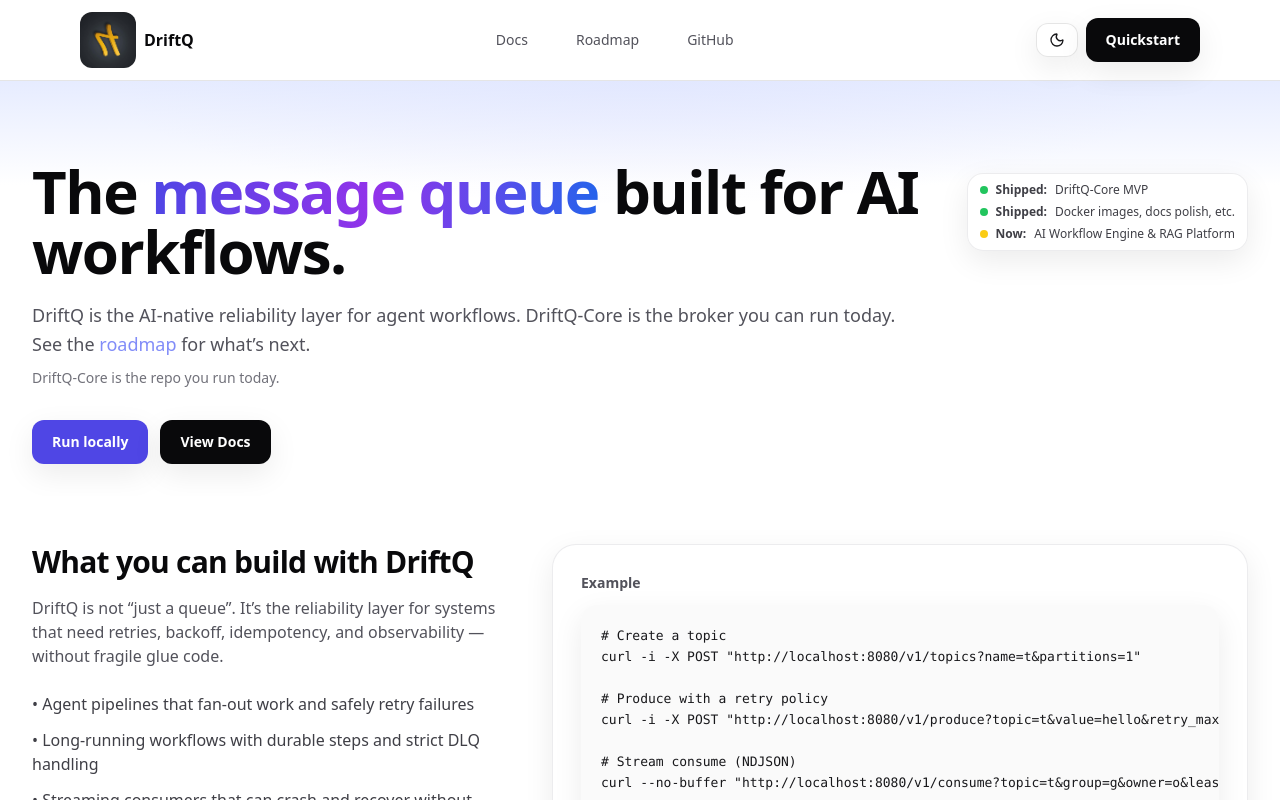
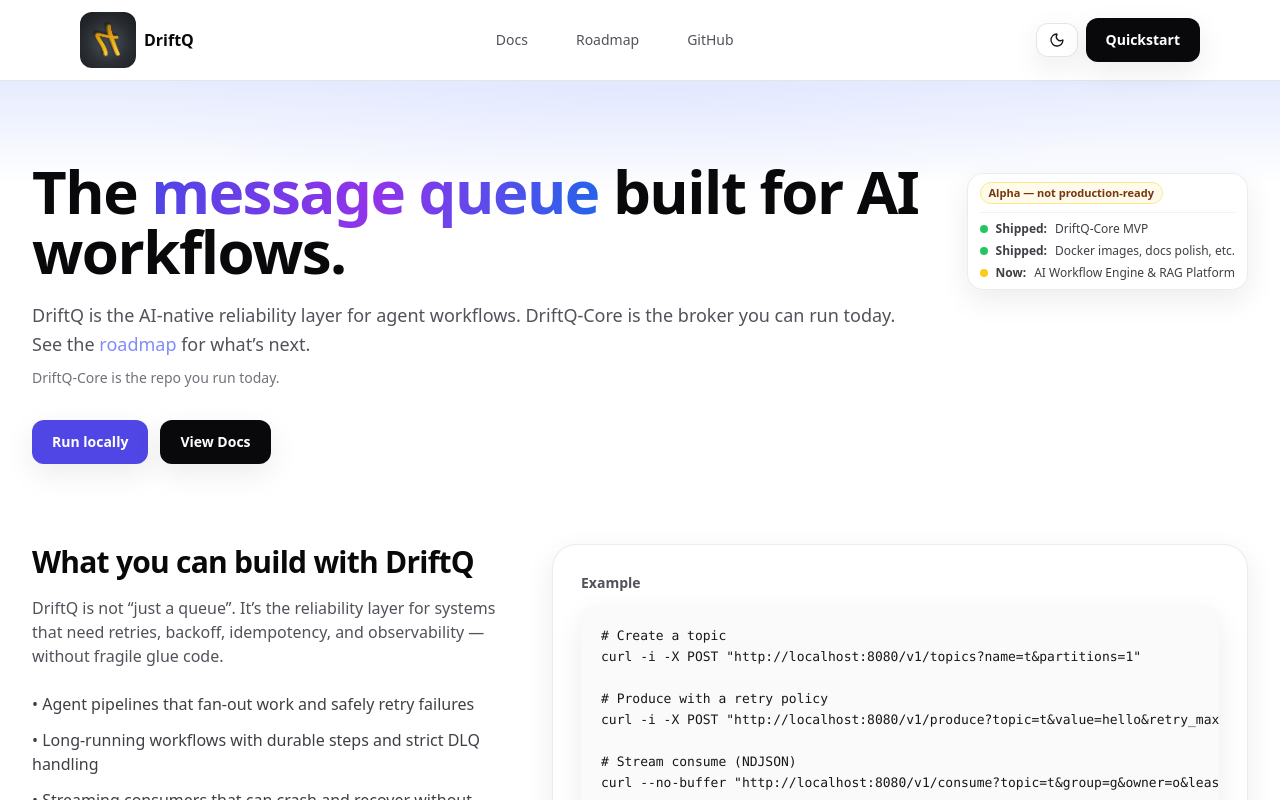
Before and after one commit to driftq-org/driftq-site, a Next.js app: page / in a window 1280 px wide. Shown: the top 800 px of the page. Built offline with nearby package versions, Linux system fonts and the light colour scheme.

Commit message:
Add status label

```diff
--- a/app/page.tsx
+++ b/app/page.tsx
@@ -11,6 +11,16 @@
 
 const ProgressBox = () => (
   <div className="w-fit rounded-2xl border border-zinc-200/70 bg-white/70 px-3 py-2 text-xs text-zinc-700 shadow-soft backdrop-blur dark:border-white/10 dark:bg-zinc-950/60 dark:text-zinc-200">
+    <div className="flex flex-col gap-2">
+      {/* status */}
+      <div className="inline-flex items-center gap-2">
+        <span className="inline-flex items-center rounded-full border border-amber-200 bg-amber-50 px-2 py-0.5 text-[11px] font-semibold text-amber-900 dark:border-amber-900/40 dark:bg-amber-900/20 dark:text-amber-200">
+          Alpha — not production-ready
+        </span>
+      </div>
+
+      <div className="h-px w-full bg-black/5 dark:bg-white/10" />
+
       <div className="flex flex-col gap-1.5">
         <div className="inline-flex items-center gap-2">
           <span className="h-2 w-2 rounded-full bg-green-500" />
@@ -27,7 +37,8 @@
         <div className="inline-flex items-center gap-2">
           <span className="h-2 w-2 rounded-full bg-yellow-400" />
           <span className="font-semibold">Now:</span>
-        <span>AI Workflow Engine & RAG Platform</span>
+          <span>AI Workflow Engine &amp; RAG Platform</span>
+        </div>
       </div>
     </div>
   </div>
```
Lines whose indentation alone changed are shown as unchanged.
